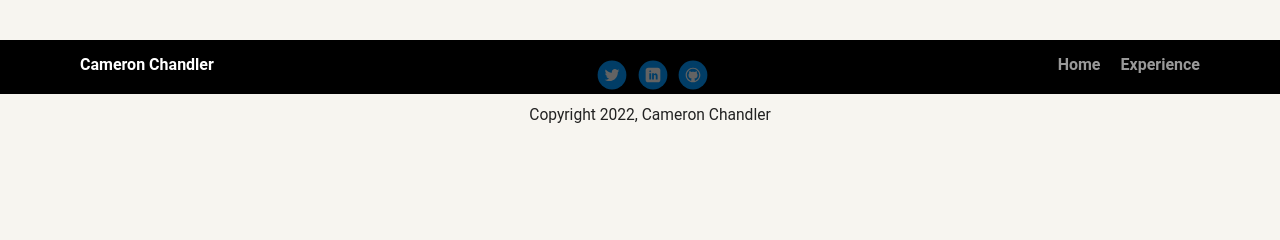
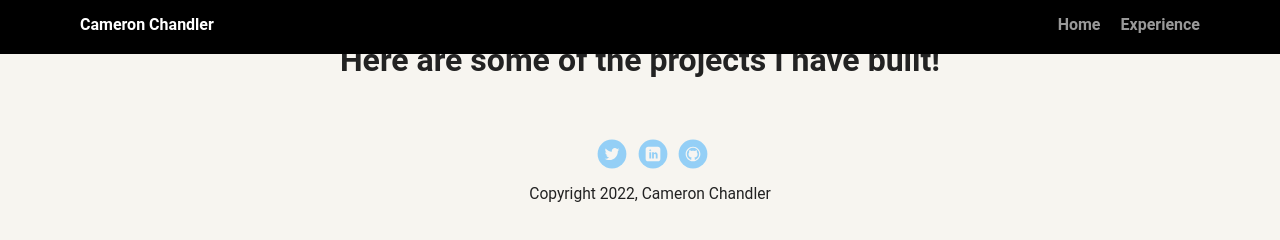
Before and after one commit to webstormcam/Treehouse-Techdegree-Project-1, a plain HTML site: page experience.html in a window 1280 px wide. Drawn offline with Linux system fonts and the light colour scheme.

Commit message:
Have an idea for the experience
Just need screenshots of what I have built

```diff
--- a/experience.html
+++ b/experience.html
@@ -8,13 +8,18 @@
     <title>Cameron's Experience</title>
 </head>
 <body>
-    <div class="main-nav">
+    <nav class="main-nav">
         <ul class="nav">
           <li class="name">Cameron Chandler</li>
           <li><a href="index.html">Home</a></li>
           <li><a href="experience.html">Experience</a></li>
         </ul>
-    </div>
+    </nav>
+
+    <main>
+        <h1>Here are some of the projects I have built!</h1>
+
+    </main>
 
 
     <footer>
```
Also changed, not shown: 1 other file.
